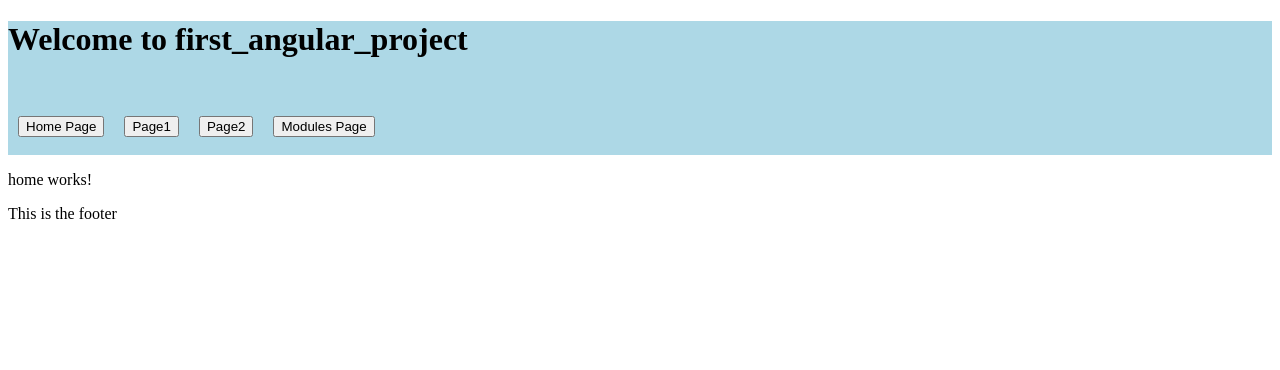
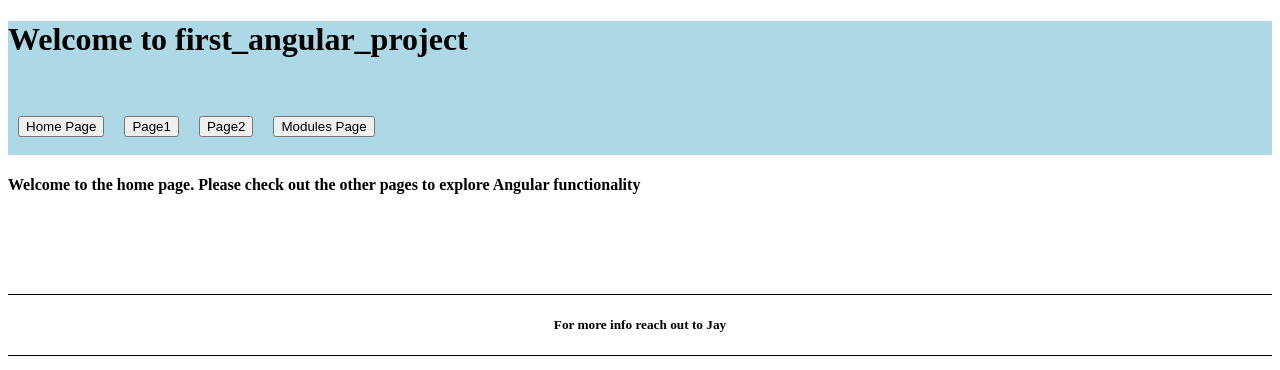
Before and after one commit to JTCollins33/first_angular_project, an Angular app: page / in a window 1280 px wide. Shown: the top 370 px of the page. Built offline with nearby package versions, Linux system fonts and the light colour scheme.

Commit message:
modified footer

```diff
--- a/src/app/footer/footer.component.html
+++ b/src/app/footer/footer.component.html
@@ -1,5 +1,5 @@
 <footer>
     <div>
-        <p>This is the footer</p>
+        <h5>For more info reach out to Jay</h5>
     </div>
 </footer>
--- a/src/app/footer/footer.component.scss
+++ b/src/app/footer/footer.component.scss
@@ -1,4 +1,6 @@
-// div {
-//     position: absolute;
-//     bottom: 0px;
-// }
+footer {
+    margin-top: 100px;
+    border-top: 1px solid #000;
+    border-bottom: 1px solid #000;
+    text-align: center;
+}
--- a/src/app/home/home.component.html
+++ b/src/app/home/home.component.html
@@ -1 +1 @@
-<p>home works!</p>
+<h4>Welcome to the home page. Please check out the other pages to explore Angular functionality</h4>
--- a/src/app/modules-page/modules-page.component.html
+++ b/src/app/modules-page/modules-page.component.html
@@ -1,2 +1,4 @@
 <!-- <app-sub-modules-page1/>
 <app-sub-modules-page2/> -->
+
+<p>Not yet complete</p>
--- a/src/app/modules-page/modules-page.module.ts
+++ b/src/app/modules-page/modules-page.module.ts
@@ -8,7 +8,7 @@ import { ModulesPageComponent } from "./modules-page.component";
     declarations: [ModulesPageComponent, SubModulesPage1Component, SubModulesPage2Component],
     imports: [],
     providers: [],
-    bootstrap: [ModulesPageComponent],
+    bootstrap: [],
     exports: [ModulesPageComponent]
 })
 export class ModulesPageModule {}
```
